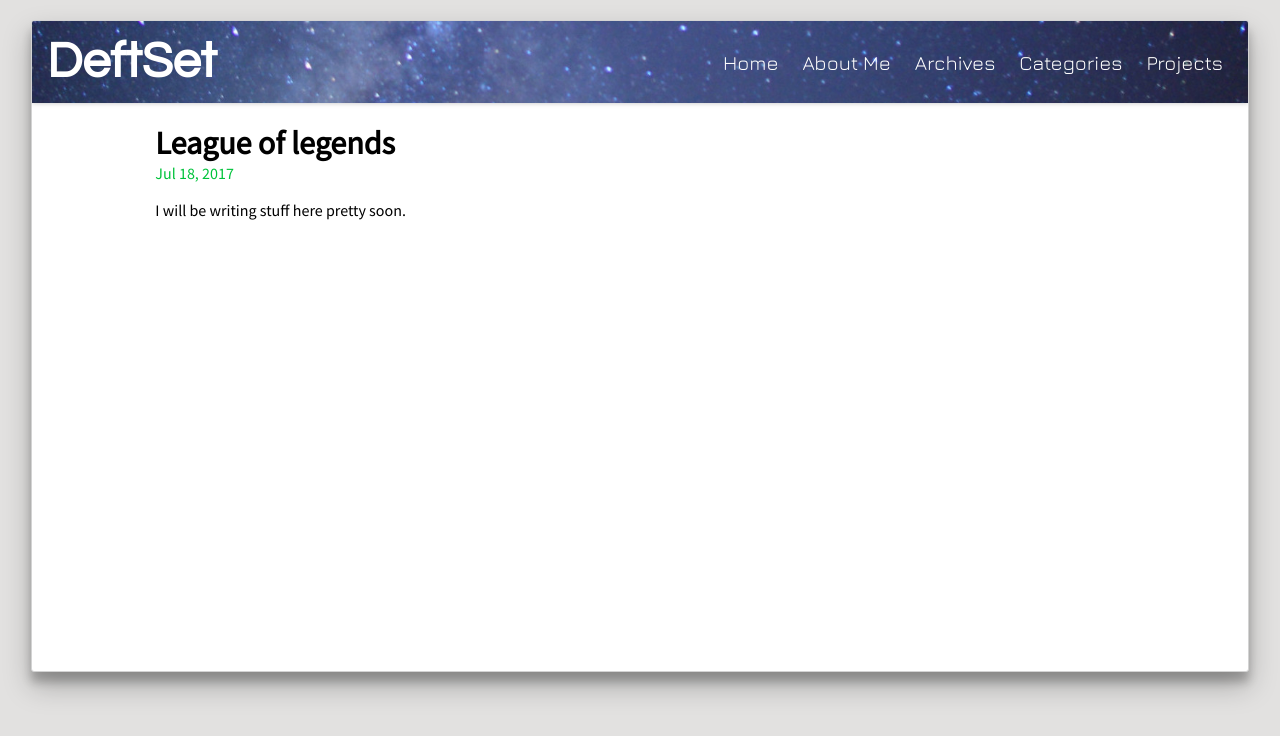
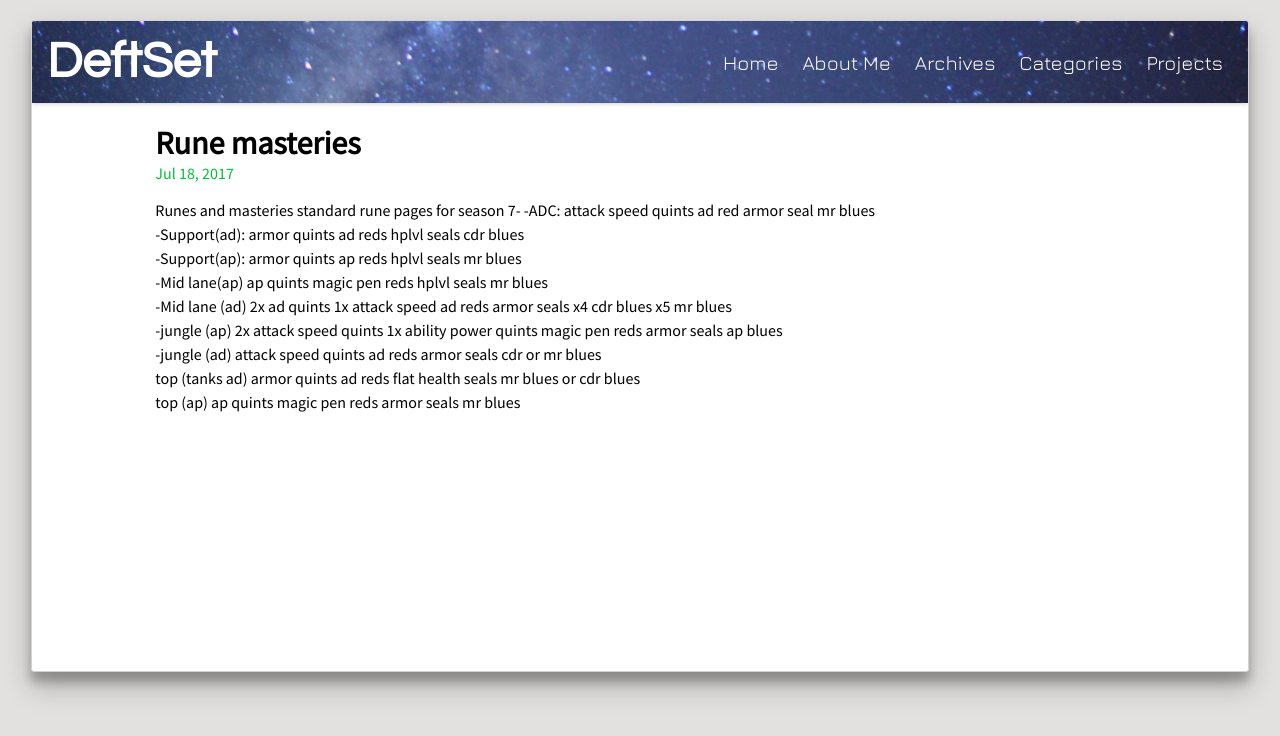
Before and after one commit to 01140714/01140714.github.io, a Jekyll site: the page built from _posts/2017-07-18-league-of-legents.markdown, in a window 1280 px wide. Shown: the top 736 px of the page. Built offline with Jekyll 4.4.1, drawn with Linux system fonts in a browser that asks for light colours; some web fonts are replaced.

Commit message:
post runes

```diff
--- a/_posts/2017-06-26-welcome-to-jekyll.markdown
+++ b/_posts/2017-06-26-welcome-to-jekyll.markdown
@@ -4,4 +4,4 @@
 date:   2017-06-26 19:10:11 +0800
 categories: jekyll update
 ---
-This is my first website!
+website
--- a/_posts/2017-07-18-league-of-legents.markdown
+++ b/_posts/2017-07-18-league-of-legents.markdown
@@ -1,7 +1,64 @@
 ---
 layout: post
-title:  "League of legends"
+title:  "Rune masteries"
 date:   2017-07-18 00:00:01 -0700
 categories: Lol
 ---
-I will be writing stuff here pretty soon.
+Runes and masteries
+standard rune pages for season 7-
+-ADC:
+attack speed quints
+ad red
+armor seal
+mr blues
+
+-Support(ad):
+armor quints
+ad reds
+hplvl seals
+cdr blues
+
+-Support(ap):
+armor quints
+ap reds
+hplvl seals
+mr blues
+
+-Mid lane(ap)
+ap quints
+magic pen reds
+hplvl seals
+mr blues
+
+-Mid lane (ad)
+2x ad quints
+1x attack speed
+ad reds
+armor seals
+x4 cdr blues
+x5 mr blues
+
+-jungle (ap)
+2x attack speed quints
+1x ability power quints
+magic pen reds
+armor seals
+ap blues
+
+-jungle (ad)
+attack speed quints
+ad reds
+armor seals
+cdr or mr blues
+
+- top (tanks ad)
+armor quints
+ad reds
+flat health seals
+mr blues or cdr blues
+
+- top (ap)
+ap quints
+magic pen reds
+armor seals
+mr blues
```
